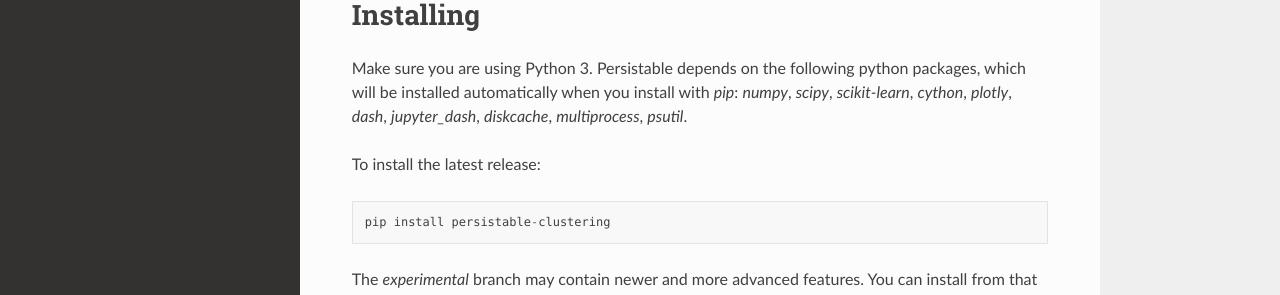
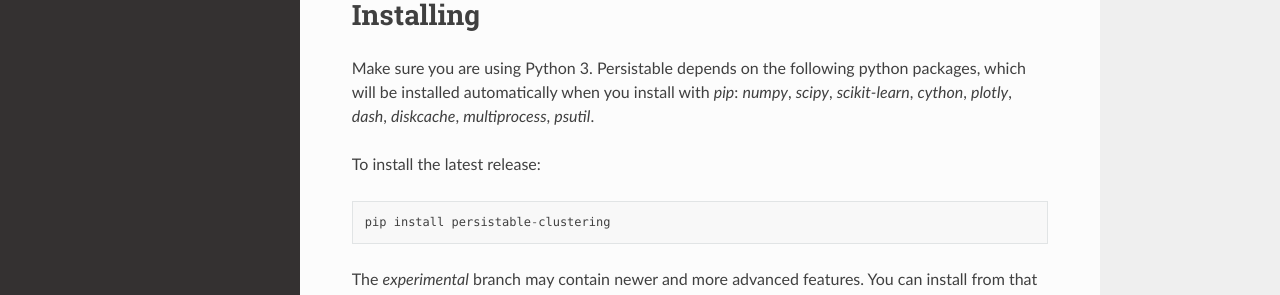
Before and after one commit to LuisScoccola/persistable, a Sphinx documentation site: the page built from docs/index.rst, in a window 1280 px wide and 1373 px high. Shown: the part 368-663 px from the top of the window. Built offline with Sphinx 7.4.7 and the Read the Docs theme 2.0.0, drawn with Linux system fonts in a browser that asks for light colours.

Commit message:
docs: not mention jupyter dash in readme and docs

```diff
--- a/docs/index.rst
+++ b/docs/index.rst
@@ -15,7 +15,7 @@ Installing
 
 Make sure you are using Python 3.
 Persistable depends on the following python packages, which will be installed automatically when you install with `pip`:
-`numpy`, `scipy`, `scikit-learn`, `cython`, `plotly`, `dash`, `jupyter_dash`, `diskcache`, `multiprocess`, `psutil`.
+`numpy`, `scipy`, `scikit-learn`, `cython`, `plotly`, `dash`, `diskcache`, `multiprocess`, `psutil`.
 
 To install the latest release:
 
```
Also changed, not shown: README.md (+1 -1 lines).
